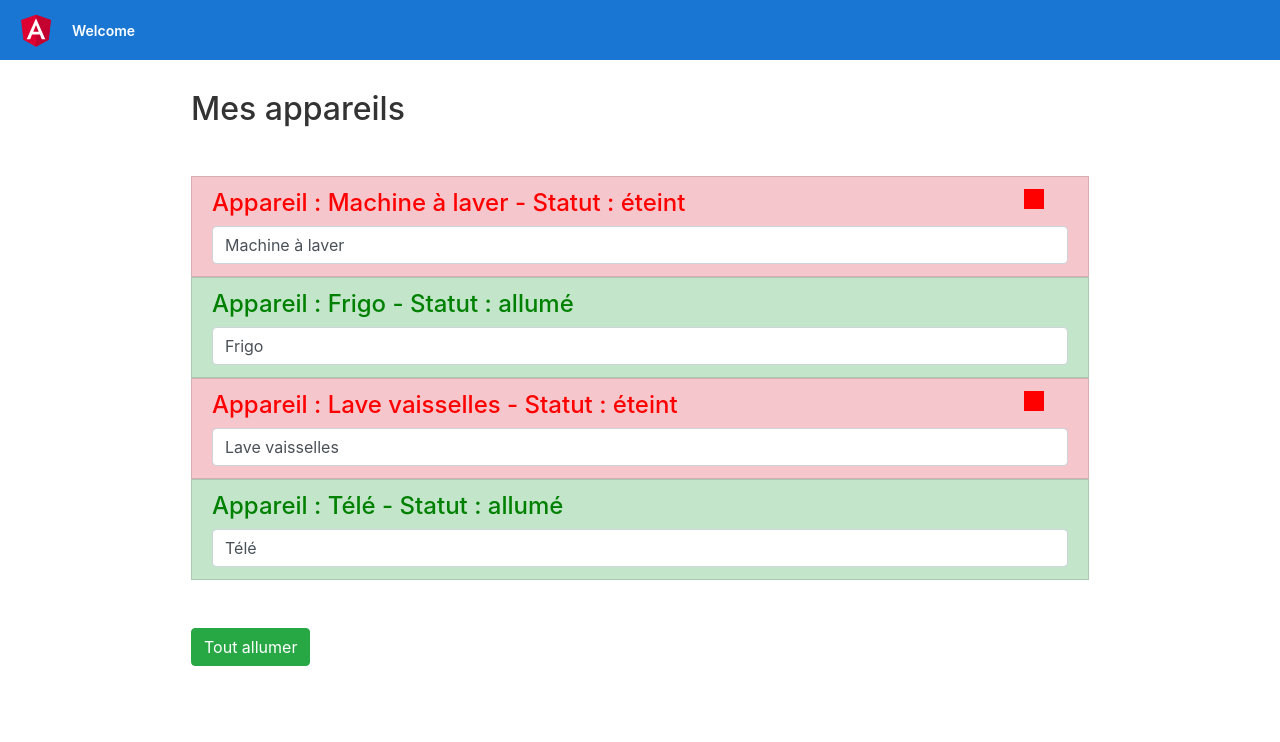
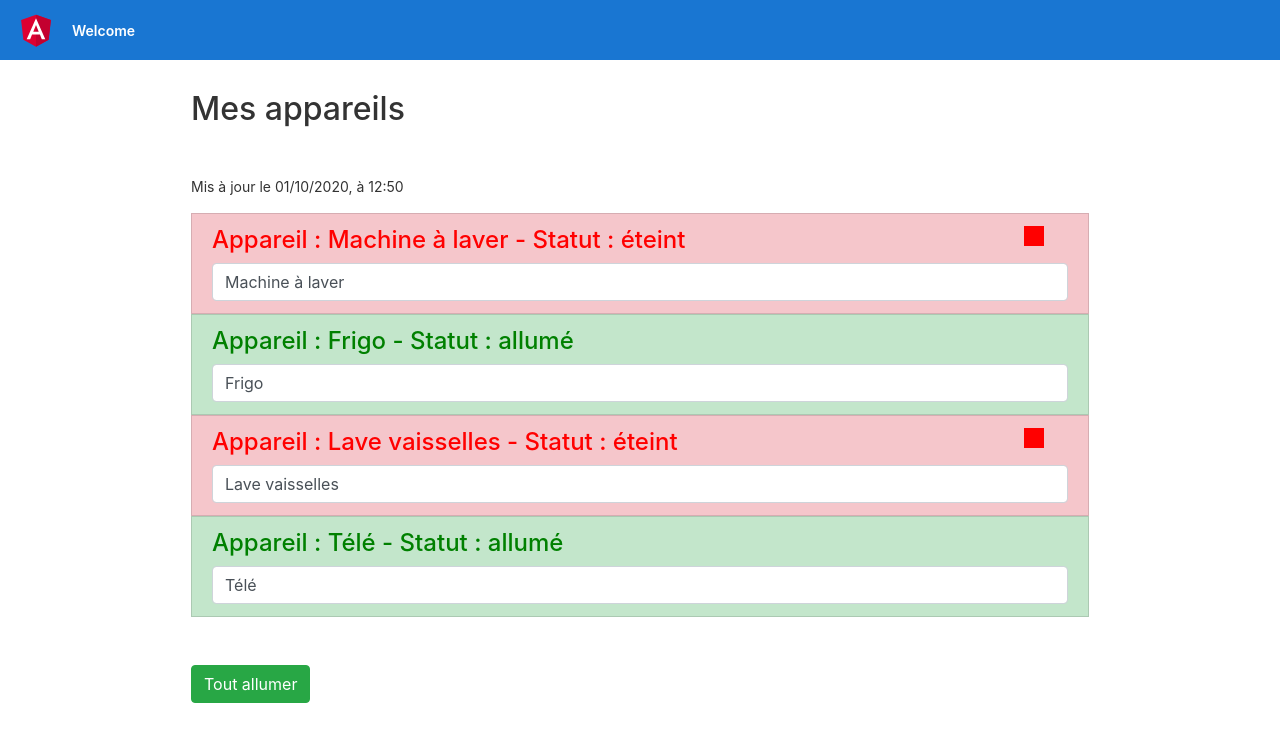
Before and after one commit to tuyetrinhvo/angular-app, an Angular app: page / in a window 1280 px wide. Shown: the top 742 px of the page. Built offline with nearby package versions, Linux system fonts and the light colour scheme.

Commit message:
pipe date

```diff
--- a/src/app/app.component.html
+++ b/src/app/app.component.html
@@ -82,13 +82,12 @@
 
 </div>
 
-<div class="content"
-     role="main">
-
+<div class="content" role="main">
   <div class="container">
     <div class="row">
       <div class="col-xs-12 col-lg-12">
         <h2 class="mb-5">Mes appareils</h2>
+        <p class="mb-3">Mis à jour le {{ lastUpdate | date: 'dd/M/y, à H:mm' }}</p>
         <ul class="list-group">
           <app-appareil *ngFor="let appareil of appareils"
                         [appareilName]="appareil.name"
--- a/src/app/app.component.ts
+++ b/src/app/app.component.ts
@@ -7,6 +7,7 @@ import { Component } from '@angular/core';
 })
 export class AppComponent {
 	isAuth = false;
+	lastUpdate = new Date();
 	appareils = [
 		{
 			name: 'Machine à laver',
```
